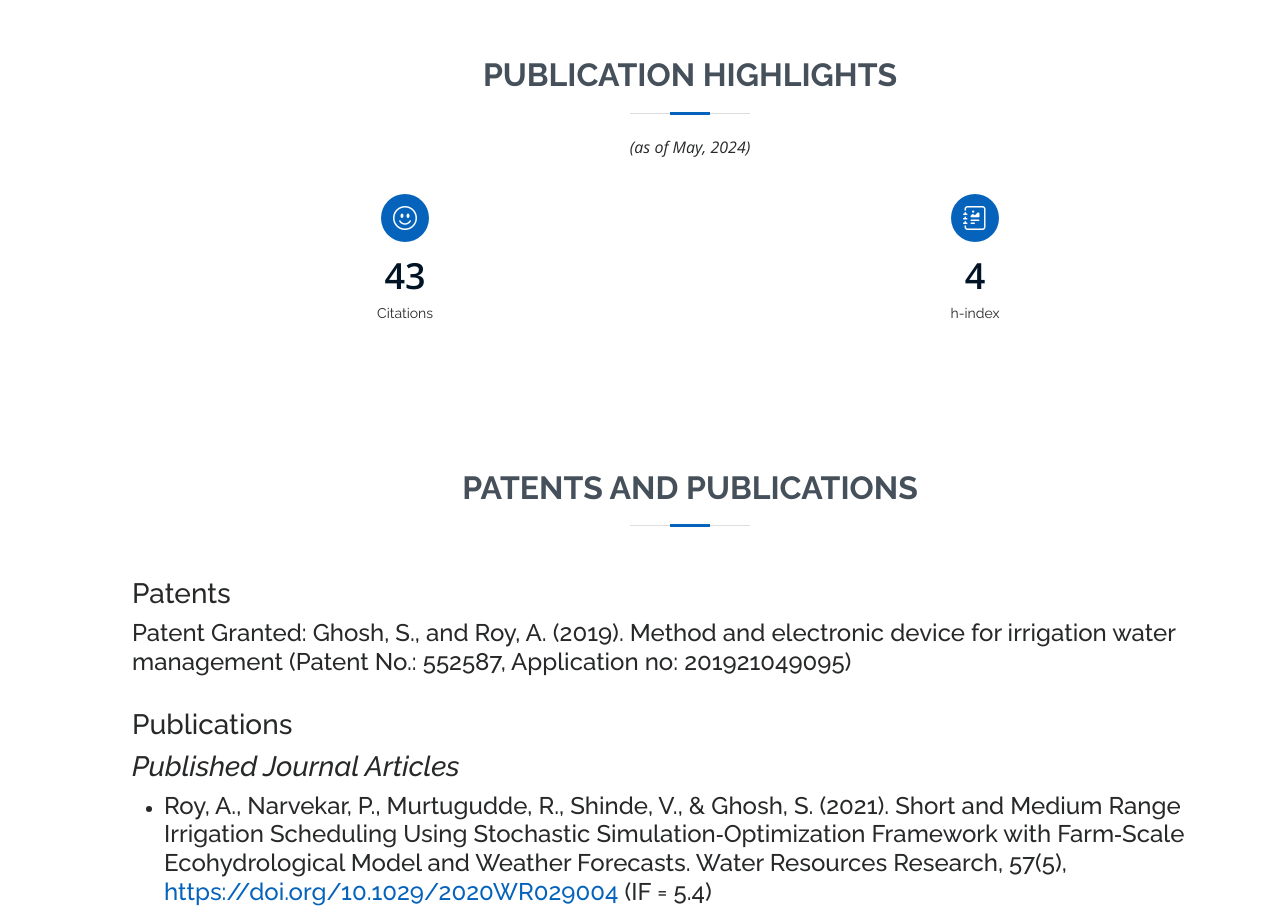
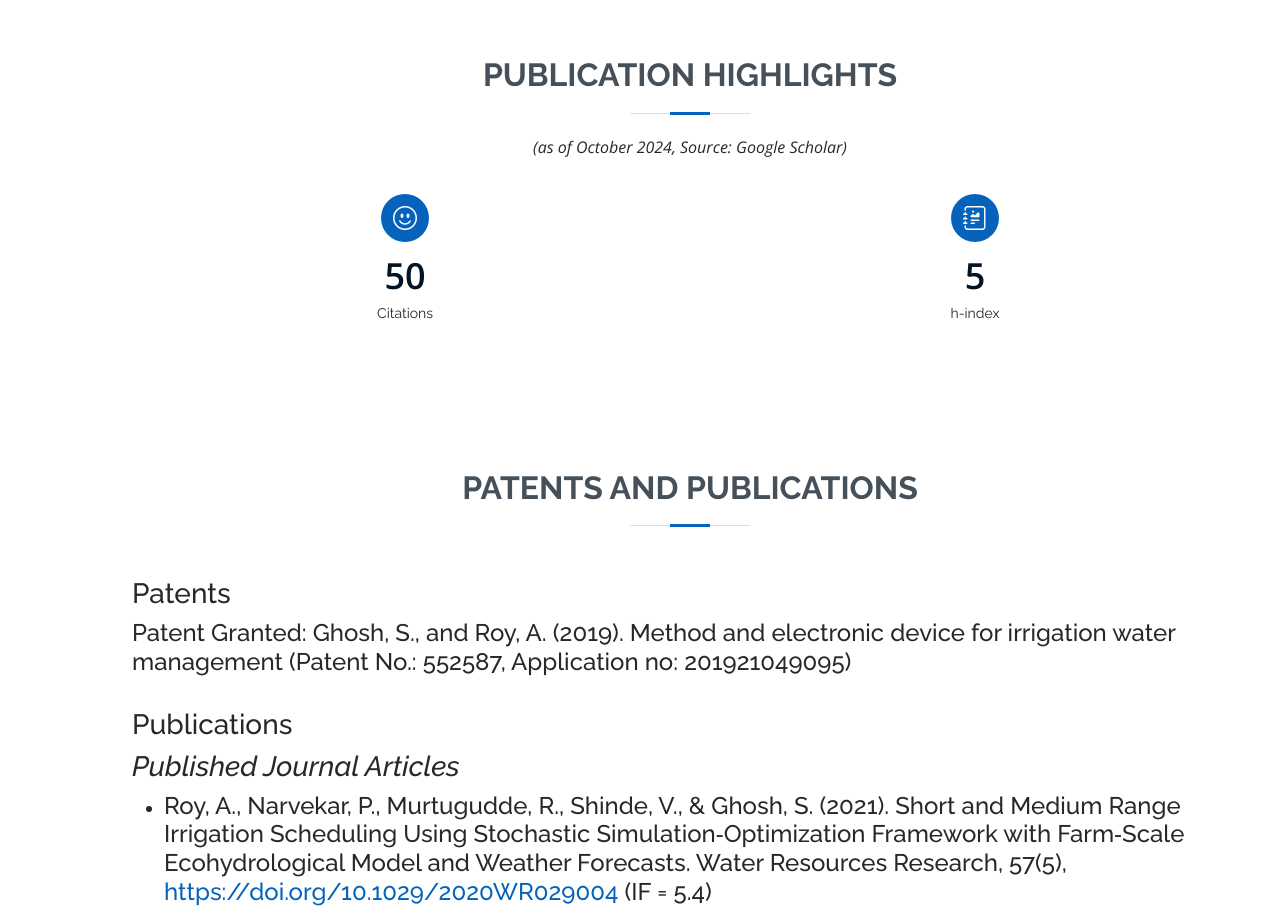
Before and after one commit to Adrija1/Adrija1.github.io, a plain HTML site: page index.html in a window 1280 px wide. Shown: the part 3580-4492 px from the top of the page. Drawn offline with nearby package versions, Linux system fonts and the light colour scheme.

Commit message:
index.html

```diff
--- a/index.html
+++ b/index.html
@@ -287,7 +287,7 @@
 
         <div class="section-title">
           <h2>Publication Highlights</h2>
-          <em>(as of May, 2024)</em>
+          <em>(as of October 2024, Source: Google Scholar)</em>
         </div>
 
         <div class="row">
@@ -295,7 +295,7 @@
           <div class="col-lg-6 col-md-6 col-6">
             <div class="count-box">
               <i class="bi bi-emoji-smile"></i>
-              <span data-purecounter-start="0" data-purecounter-end="43" data-purecounter-duration="1" class="purecounter"></span>
+              <span data-purecounter-start="0" data-purecounter-end="50" data-purecounter-duration="1" class="purecounter"></span>
               <p>Citations </p>
             </div>
           </div>
@@ -303,7 +303,7 @@
           <div class="col-lg-6 col-md-6 col-6 mt-5 mt-md-0">
             <div class="count-box">
               <i class="bi bi-journal-richtext"></i>
-              <span data-purecounter-start="0" data-purecounter-end="4" data-purecounter-duration="1" class="purecounter"></span>
+              <span data-purecounter-start="0" data-purecounter-end="5" data-purecounter-duration="1" class="purecounter"></span>
               <p>h-index </p>
             </div>
           </div>
```
